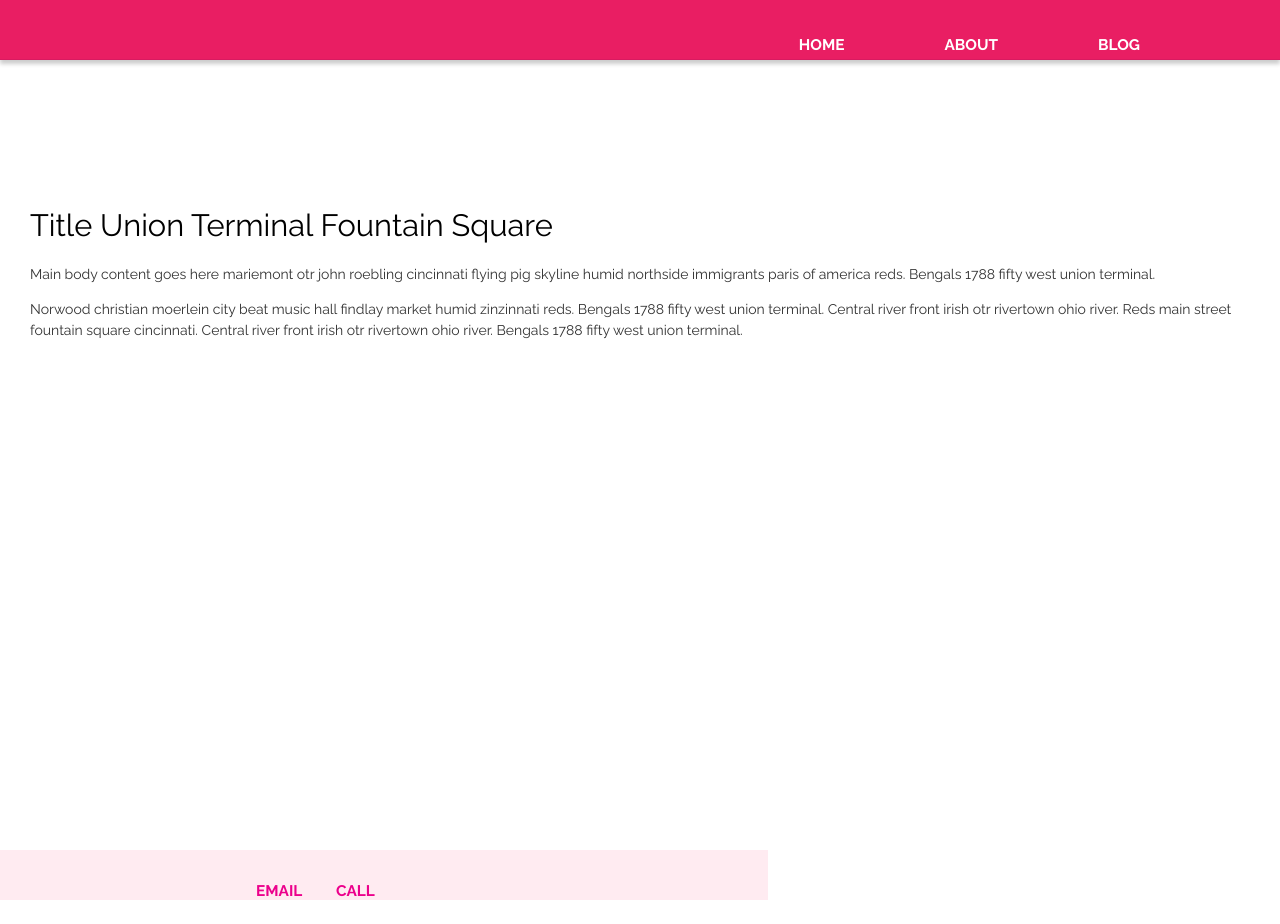
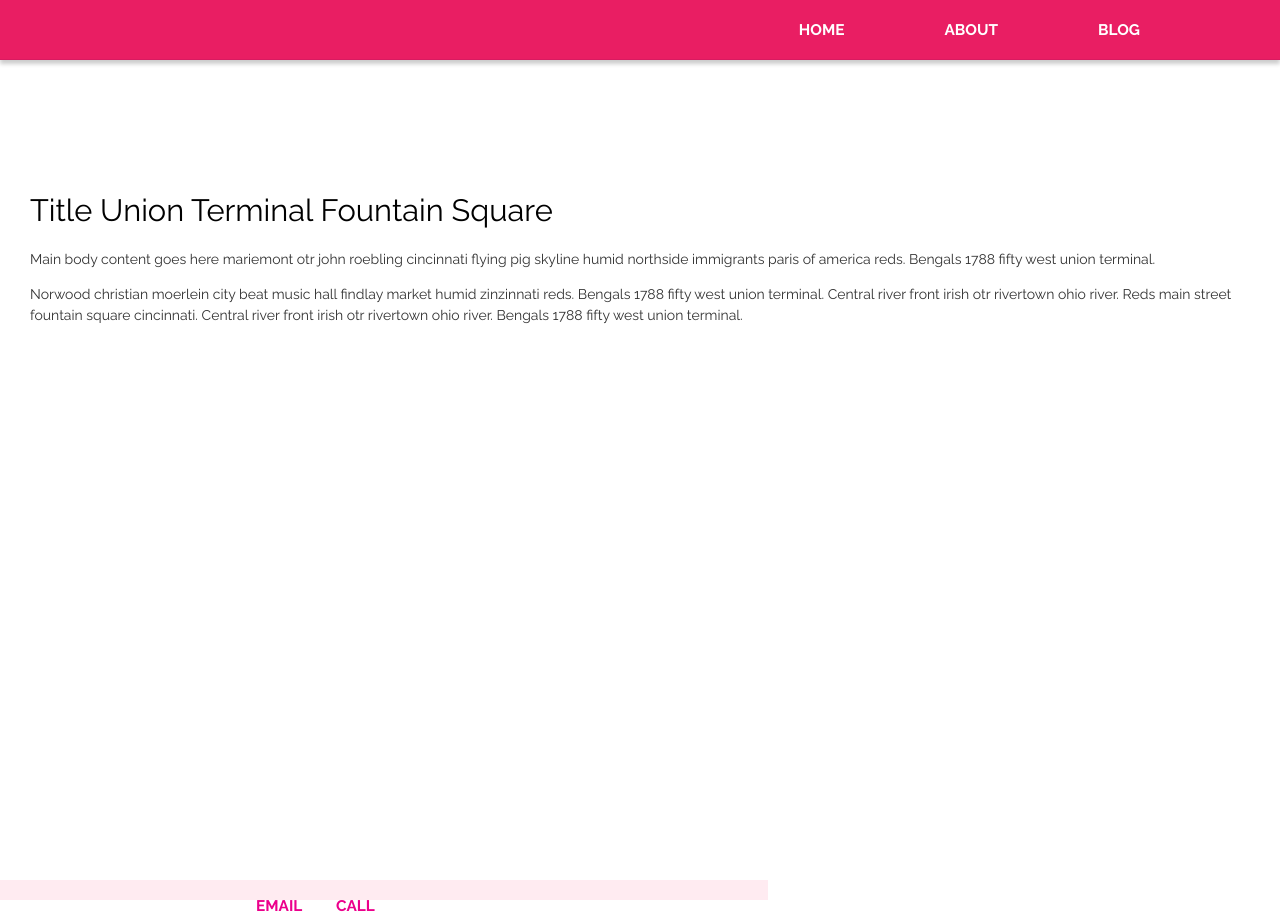
Before and after one commit to banbanbana/happybana.github.io, a Jekyll site: the page index.html, which Jekyll copies as it is, in a window 1280 px wide. Built offline with Jekyll 4.4.1, drawn with Linux system fonts in a browser that asks for light colours.

Commit message:
Update test.css

```diff
--- a/css/test.css
+++ b/css/test.css
@@ -678,8 +678,7 @@
 }
 
 footer, header, main {
-	padding-left:20%;
-	padding-right:20%;
+	padding:10px 20%;
 }
 
 header {
```
